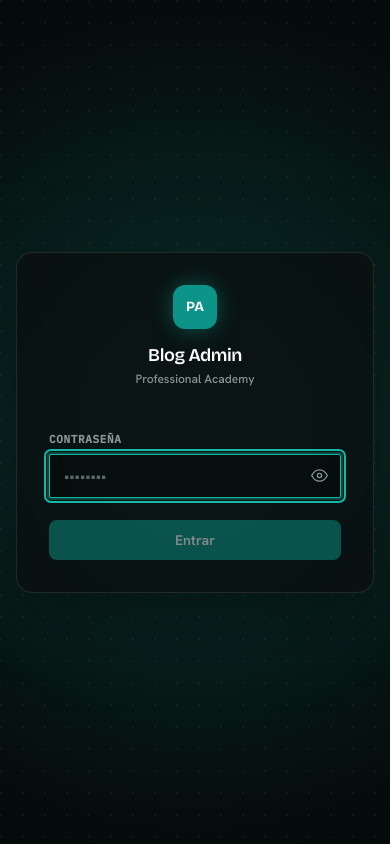
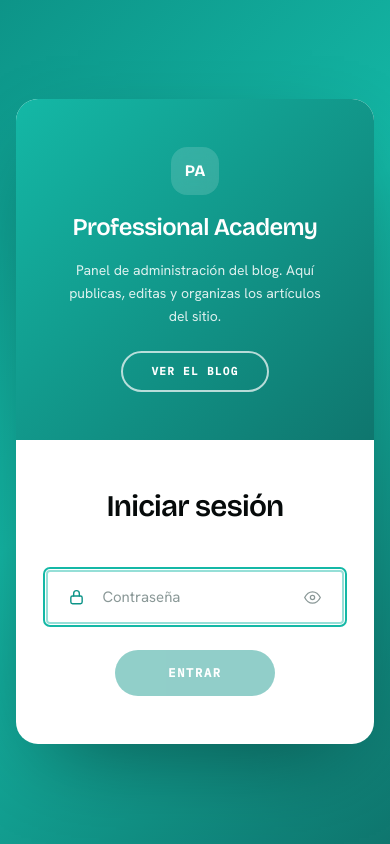
Before and after one commit to hero4th/wizi-astro, an Astro site: page /admin/login in a window 390 px wide. Built offline with nearby package versions, Linux system fonts and the light colour scheme; Astro itself is replaced by a stand-in of ours; no server answers.

Commit message:
Rehace el login del admin con el layout partido y borde curvo del diseno de referencia
- Card de dos paneles: panel teal con borde curvo (SVG con gradiente) a la
  izquierda y el formulario a la derecha, sobre fondo con degradado teal,
  siguiendo el diseno de referencia pero con la paleta de ProAcademy.
- Sin Google ni proveedores sociales, y sin campo de email: este admin usa
  una sola contraseña compartida (ADMIN_PASSWORD_HASH), asi que el panel
  izquierdo lleva la marca y un enlace al blog en vez del bloque de registro.
- Input tipo pildora con icono de candado, boton mostrar/ocultar, banner de
  error animado, shake al fallar y estado de carga.
- Responsive: en movil el panel teal pasa arriba y el formulario debajo.

Verificado local y en produccion (Playwright): contraseña incorrecta ->
error, mostrar/ocultar, login correcto -> /admin.

```diff
--- a/src/components/ui/auth-switch.tsx
+++ b/src/components/ui/auth-switch.tsx
@@ -7,10 +7,13 @@ export interface AuthSwitchProps {
 }
 
 /**
- * Admin login card for the blog panel. Single password field — this admin
- * has no username/e-mail and no third-party sign-in, only the one shared
- * password checked server-side against ADMIN_PASSWORD_HASH. The "switch" is
- * the show/hide toggle on the password field.
+ * Split-panel login card for the blog admin: a curved teal panel on the left
+ * and the form on the right.
+ *
+ * This admin has no user accounts and no third-party sign-in — just the one
+ * shared password checked server-side against ADMIN_PASSWORD_HASH — so the
+ * left panel carries the brand instead of a "sign up" switch, and there is a
+ * single password field.
  */
 export function AuthSwitch({ initialError = false }: AuthSwitchProps) {
   const [password, setPassword] = useState("");
@@ -26,11 +29,6 @@ export function AuthSwitch({ initialError = false }: AuthSwitchProps) {
     inputRef.current?.focus();
   }, []);
 
-  const triggerShake = () => {
-    setShake(true);
-    window.setTimeout(() => setShake(false), 420);
-  };
-
   const handleSubmit = async (e: FormEvent) => {
     e.preventDefault();
     if (!password || loading) return;
@@ -38,9 +36,9 @@ export function AuthSwitch({ initialError = false }: AuthSwitchProps) {
     setError(null);
 
     try {
-      // JSON body (not a native form POST) sidesteps Astro's checkOrigin
-      // CSRF guard, which trips on form-urlencoded submissions behind
-      // Vercel's proxy — see the rest of the admin panel for the same fix.
+      // JSON body (not a native form POST) sidesteps Astro's checkOrigin CSRF
+      // guard, which trips on form-urlencoded submissions behind Vercel's
+      // proxy — same fix the rest of the admin panel uses.
       const res = await fetch("/api/admin/login", {
         method: "POST",
         headers: { "Content-Type": "application/json" },
@@ -51,75 +49,98 @@ export function AuthSwitch({ initialError = false }: AuthSwitchProps) {
         window.location.href = res.url;
         return;
       }
-      if (res.status === 429) {
-        setError("Demasiados intentos. Espera 15 minutos.");
-      } else {
-        setError("Contraseña incorrecta.");
-      }
-      triggerShake();
+      setError(
+        res.status === 429
+          ? "Demasiados intentos. Espera 15 minutos."
+          : "Contraseña incorrecta."
+      );
+      setShake(true);
+      window.setTimeout(() => setShake(false), 420);
       setPassword("");
       inputRef.current?.focus();
     } catch {
       setError("No se pudo conectar. Intenta de nuevo.");
-      triggerShake();
+      setShake(true);
+      window.setTimeout(() => setShake(false), 420);
     } finally {
       setLoading(false);
     }
   };
 
   return (
-    <div className="relative flex min-h-screen items-center justify-center overflow-hidden bg-ink-950 px-4 py-12">
-      {/* Ambient teal glow, matching the site's --shadow-glow token */}
-      <div
-        aria-hidden="true"
-        className="pointer-events-none absolute left-1/2 top-1/2 h-[560px] w-[560px] -translate-x-1/2 -translate-y-1/2 rounded-full bg-teal-500/20 blur-[120px]"
-      />
-      <div
-        aria-hidden="true"
-        className="pointer-events-none absolute inset-0 opacity-[0.04] [background-image:radial-gradient(circle_at_1px_1px,#fff_1px,transparent_1px)] [background-size:22px_22px]"
-      />
-
+    <div className="grid min-h-screen place-items-center bg-[linear-gradient(135deg,var(--color-teal-600)_0%,var(--color-teal-500)_45%,var(--color-teal-700)_100%)] p-4 sm:p-6">
       <div
         className={cn(
-          "relative w-full max-w-sm rounded-2xl border border-white/10 bg-ink-900/80 p-8 shadow-[0_24px_80px_-24px_rgb(0_0_0/0.6)] backdrop-blur-xl",
-          "animate-[auth-in_0.5s_var(--ease-out-expo,cubic-bezier(0.16,1,0.3,1))_both]",
+          "relative w-full max-w-4xl overflow-hidden rounded-[22px] bg-white shadow-[0_30px_90px_-30px_rgb(0_0_0/0.45)]",
+          "animate-[auth-in_0.55s_cubic-bezier(0.16,1,0.3,1)_both]",
           shake && "animate-[auth-shake_0.42s_ease-in-out]"
         )}
       >
-        <div className="mb-7 flex flex-col items-center gap-3 text-center">
-          <span className="grid h-11 w-11 place-items-center rounded-xl bg-teal-600 font-display text-sm font-bold text-white shadow-[0_0_24px_-4px_rgba(20,184,166,0.6)]">
+        {/* Curved teal panel — desktop only; on mobile the left block gets a
+            flat teal background instead. */}
+        <svg
+          aria-hidden="true"
+          className="absolute inset-0 hidden h-full w-full md:block"
+          viewBox="0 0 100 100"
+          preserveAspectRatio="none"
+        >
+          <defs>
+            <linearGradient id="pa-auth-panel" x1="0" y1="0" x2="1" y2="1">
+              <stop offset="0%" stopColor="var(--color-teal-500)" />
+              <stop offset="100%" stopColor="var(--color-teal-700)" />
+            </linearGradient>
+          </defs>
+          <path d="M0,0 H51 C56,30 49,66 34,100 H0 Z" fill="url(#pa-auth-panel)" />
+        </svg>
+
+        <div className="relative grid md:grid-cols-2">
+          {/* Brand panel */}
+          <div className="flex flex-col items-center justify-center gap-4 bg-[linear-gradient(135deg,var(--color-teal-500),var(--color-teal-700))] px-8 py-12 text-center text-white md:bg-none md:px-10 md:py-24 md:pr-16 lg:py-28">
+            <span className="grid h-12 w-12 place-items-center rounded-2xl bg-white/15 font-display text-base font-bold backdrop-blur-sm">
               PA
             </span>
-          <div>
-            <h1 className="font-display text-lg font-semibold tracking-tight text-white">
-              Blog Admin
-            </h1>
-            <p className="mt-0.5 text-xs font-medium text-ink-300">
+            <h2 className="font-display text-2xl font-bold tracking-tight">
               Professional Academy
+            </h2>
+            <p className="max-w-[16rem] text-sm leading-relaxed text-white/85">
+              Panel de administración del blog. Aquí publicas, editas y organizas
+              los artículos del sitio.
             </p>
-          </div>
+            <a
+              href="/blog"
+              target="_blank"
+              rel="noopener noreferrer"
+              className="mt-2 rounded-full border-2 border-white/70 px-7 py-2.5 font-mono text-[11px] font-bold uppercase tracking-[0.12em] transition-colors hover:bg-white hover:text-teal-700"
+            >
+              Ver el blog
+            </a>
           </div>
 
-        <form onSubmit={handleSubmit} className="flex flex-col gap-4" noValidate>
+          {/* Form panel */}
+          <div className="flex flex-col justify-center px-8 py-12 md:px-12 md:py-24 lg:px-14 lg:py-28">
+            <h1 className="text-center font-display text-3xl font-bold tracking-tight text-ink-950">
+              Iniciar sesión
+            </h1>
+
+            <form onSubmit={handleSubmit} className="mt-8 flex flex-col gap-4" noValidate>
               <div
                 role="alert"
                 aria-live="polite"
                 className={cn(
-              "overflow-hidden rounded-lg bg-red-500/10 text-red-300 transition-[max-height,opacity,margin] duration-200 ease-out",
-              error ? "mb-1 max-h-16 px-3.5 py-2.5 opacity-100" : "max-h-0 px-3.5 py-0 opacity-0"
+                  "overflow-hidden rounded-2xl bg-red-50 text-red-600 transition-all duration-200 ease-out",
+                  error ? "max-h-16 px-5 py-3 opacity-100" : "max-h-0 px-5 py-0 opacity-0"
                 )}
               >
-            <p className="text-[13px] font-medium">{error}</p>
+                <p className="text-[13px] font-semibold">{error}</p>
               </div>
 
-          <div className="flex flex-col gap-1.5">
-            <label
-              htmlFor="password"
-              className="font-mono text-[11px] font-semibold uppercase tracking-[0.06em] text-ink-300"
-            >
+              <label htmlFor="password" className="sr-only">
                 Contraseña
               </label>
               <div className="relative">
+                <span className="pointer-events-none absolute left-5 top-1/2 -translate-y-1/2 text-teal-600">
+                  <LockIcon />
+                </span>
                 <input
                   ref={inputRef}
                   id="password"
@@ -130,46 +151,56 @@ export function AuthSwitch({ initialError = false }: AuthSwitchProps) {
                   autoComplete="current-password"
                   value={password}
                   onChange={(e) => setPassword(e.target.value)}
-                placeholder="••••••••"
-                className="w-full rounded-lg border border-white/10 bg-ink-950/60 px-3.5 py-2.5 pr-11 text-[15px] text-white placeholder:text-ink-400 outline-none transition-colors focus:border-teal-500 focus:ring-2 focus:ring-teal-500/30"
+                  placeholder="Contraseña"
+                  className="w-full rounded-full bg-ink-50 py-3.5 pl-[3.4rem] pr-12 text-[15px] text-ink-950 outline-none ring-2 ring-transparent transition placeholder:text-ink-300 focus:bg-white focus:ring-teal-500/45"
                 />
                 <button
                   type="button"
                   onClick={() => setReveal((v) => !v)}
                   aria-label={reveal ? "Ocultar contraseña" : "Mostrar contraseña"}
                   aria-pressed={reveal}
-                className="absolute right-1.5 top-1/2 grid h-8 w-8 -translate-y-1/2 place-items-center rounded-md text-ink-300 transition-colors hover:bg-white/5 hover:text-teal-300"
+                  className="absolute right-3 top-1/2 grid h-9 w-9 -translate-y-1/2 place-items-center rounded-full text-ink-300 transition-colors hover:bg-ink-50 hover:text-teal-600"
                 >
                   {reveal ? <EyeOffIcon /> : <EyeIcon />}
                 </button>
-            </div>
               </div>
 
               <button
                 type="submit"
                 disabled={loading || !password}
-            className="mt-1.5 flex items-center justify-center gap-2 rounded-lg bg-teal-600 px-4 py-2.5 text-sm font-semibold text-white transition-colors hover:bg-teal-700 disabled:cursor-not-allowed disabled:opacity-50"
+                className="mx-auto mt-3 flex min-w-[10rem] items-center justify-center gap-2 rounded-full bg-teal-600 px-9 py-3.5 font-mono text-[12px] font-bold uppercase tracking-[0.14em] text-white shadow-[0_10px_24px_-8px_rgba(13,148,136,0.7)] transition hover:bg-teal-700 disabled:cursor-not-allowed disabled:opacity-45 disabled:shadow-none"
               >
                 {loading && <Spinner />}
-            {loading ? "Verificando…" : "Entrar"}
+                {loading ? "Verificando" : "Entrar"}
               </button>
             </form>
+          </div>
+        </div>
       </div>
 
       <style>{`
         @keyframes auth-in {
-          from { opacity: 0; transform: translateY(10px) scale(0.98); }
+          from { opacity: 0; transform: translateY(14px) scale(0.985); }
           to { opacity: 1; transform: translateY(0) scale(1); }
         }
         @keyframes auth-shake {
           0%, 100% { transform: translateX(0); }
-          20% { transform: translateX(-7px); }
-          40% { transform: translateX(6px); }
+          20% { transform: translateX(-8px); }
+          40% { transform: translateX(7px); }
           60% { transform: translateX(-4px); }
           80% { transform: translateX(3px); }
         }
       `}</style>
     </div>
+  );
+}
+
+function LockIcon() {
+  return (
+    <svg width="17" height="17" viewBox="0 0 24 24" fill="none" stroke="currentColor" strokeWidth="2" strokeLinecap="round" strokeLinejoin="round">
+      <rect x="4" y="10.5" width="16" height="11" rx="2.5" />
+      <path d="M8 10.5V7a4 4 0 0 1 8 0v3.5" />
+    </svg>
   );
 }
 
--- a/src/pages/admin/login.astro
+++ b/src/pages/admin/login.astro
@@ -24,7 +24,7 @@ const error = Astro.url.searchParams.get("error") === "1";
     <meta name="robots" content="noindex, nofollow" />
     <title>Iniciar sesión | Blog Admin</title>
     <style is:global>
-      :root { color-scheme: dark; }
+      :root { color-scheme: light; }
       body { margin: 0; font-family: var(--font-body); }
     </style>
   </head>
```
Lines whose indentation alone changed are shown as unchanged.
